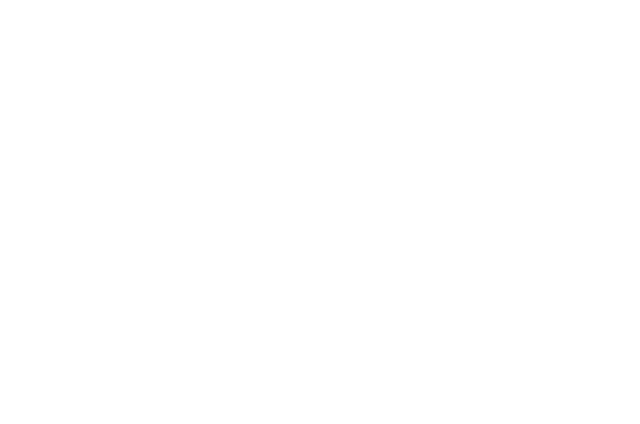
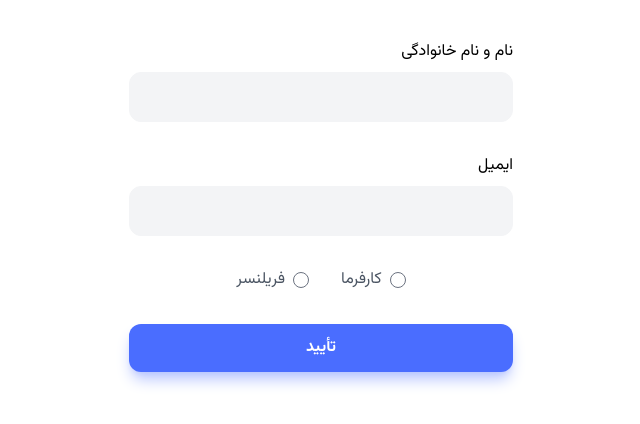
Before and after one commit to hossein-oudaran/freelancer-app-in-react, a React (Vite) app: page /complete-profile in a window 1280 px wide. Before the commit this address had no page. Shown: the top 424 px of the page, without its empty margins (418-1058 px from the left). Built offline with nearby package versions, Linux system fonts and the light colour scheme.

Commit message:
complete profile components

```diff
--- a/package.json
+++ b/package.json
@@ -27,7 +27,7 @@
     "react-tag-input-component": "^2.0.2"
   },
   "devDependencies": {
-    "@tailwindcss/forms": "^0.5.6",
+    "@tailwindcss/forms": "^0.5.7",
     "@types/react": "^18.2.15",
     "@types/react-dom": "^18.2.7",
     "@vitejs/plugin-react": "^4.0.3",
--- a/src/App.jsx
+++ b/src/App.jsx
@@ -2,6 +2,7 @@
 import Auth from "./pages/Auth";
 import { QueryClient, QueryClientProvider } from "@tanstack/react-query";
 import { Toaster } from "react-hot-toast";
+import CompleteProfile from "./pages/CompleteProfile";
 
 const queryClient = new QueryClient();
 
@@ -12,6 +13,7 @@
       <div className="container xl:max-w-screen-xl ">
         <Routes>
           <Route path="/auth" element={<Auth />} />
+          <Route path="/complete-profile" element={<CompleteProfile />} />
         </Routes>
       </div>
     </QueryClientProvider>
--- a/src/features/Authentication/CheckOTPForm.jsx
+++ b/src/features/Authentication/CheckOTPForm.jsx
@@ -6,6 +6,7 @@
 import { useNavigate } from "react-router-dom";
 import { HiArrowCircleRight } from "react-icons/hi";
 import { FaEdit } from "react-icons/fa";
+import Loading from "../../ui/Loading";
 
 const RESEND_TIME = 90;
 
@@ -14,7 +15,7 @@
   const navigate = useNavigate();
   const [time, setTime] = useState(RESEND_TIME);
 
-  const { isPending, error, data, mutateAsync } = useMutation({
+  const { isPending, mutateAsync } = useMutation({
     mutationFn: checkOtp,
   });
 
@@ -22,7 +23,6 @@
     e.preventDefault();
     try {
       const { message, user } = await mutateAsync({ phoneNumber, otp });
-      console.log(data);
       toast.success(message);
       if (user.isActive) {
       } else {
@@ -78,7 +78,15 @@
             borderRadius: "0.5rem",
           }}
         />
-        <button className="btn btn--primary w-full">تأیید</button>
+        <div>
+          {isPending ? (
+            <Loading />
+          ) : (
+            <button type="submit" className="btn btn--primary w-full">
+              تأیید
+            </button>
+          )}
+        </div>
       </form>
     </div>
   );
--- /dev/null
+++ b/src/features/Authentication/CompleteProfileForm.jsx
@@ -0,0 +1,52 @@
+import { useState } from "react";
+import TextField from "../../ui/TextField";
+
+function CompleteProfileForm() {
+  const [name, setName] = useState("");
+  const [email, setEmail] = useState("");
+  return (
+    <div className="flex justify-center pt-10">
+      <div className="w-full sm:max-w-sm">
+        <form className="space-y-8">
+          <TextField
+            label="نام و نام خانوادگی"
+            name="name"
+            value={name}
+            onChange={(e) => setName(e.target.value)}
+          />
+          <TextField
+            label="ایمیل"
+            name={email}
+            value={email}
+            onChange={(e) => setEmail(e.target.value)}
+          />
+          <div className="flex items-center justify-center gap-x-8">
+            <div className="flex justify-center items-center gap-x-2 text-secondary-600">
+              <input
+                className="cursor-pointer w-4 h-4 form-radio text-primary-900 focus:ring-pritext-primary-900"
+                type="radio"
+                name="role"
+                id="OWNER"
+                value="OWNER"
+              />
+              <label htmlFor="OWNER">کارفرما</label>
+            </div>
+            <div className="flex justify-center items-center gap-x-2 text-secondary-600">
+              <input
+                className="cursor-pointer w-4 h-4 form-radio text-primary-900 focus:ring-pritext-primary-900"
+                type="radio"
+                name="role"
+                id="FREELANCER"
+                value="FREELANCER"
+              />
+              <label htmlFor="FREELANCER">فریلنسر</label>
+            </div>
+          </div>
+          <button className="btn btn--primary w-full">تأیید</button>
+        </form>
+      </div>
+    </div>
+  );
+}
+
+export default CompleteProfileForm;
--- /dev/null
+++ b/src/pages/CompleteProfile.jsx
@@ -0,0 +1,11 @@
+import CompleteProfileForm from "../features/Authentication/CompleteProfileForm";
+
+function CompleteProfile() {
+  return (
+    <div>
+      <CompleteProfileForm />
+    </div>
+  );
+}
+
+export default CompleteProfile;
```
Also changed, not shown: .eslintrc.cjs, src/features/Authentication/SendOTPForm.jsx (line endings or trailing spaces), 1 other file (tests, documents, lock files or other folders).
